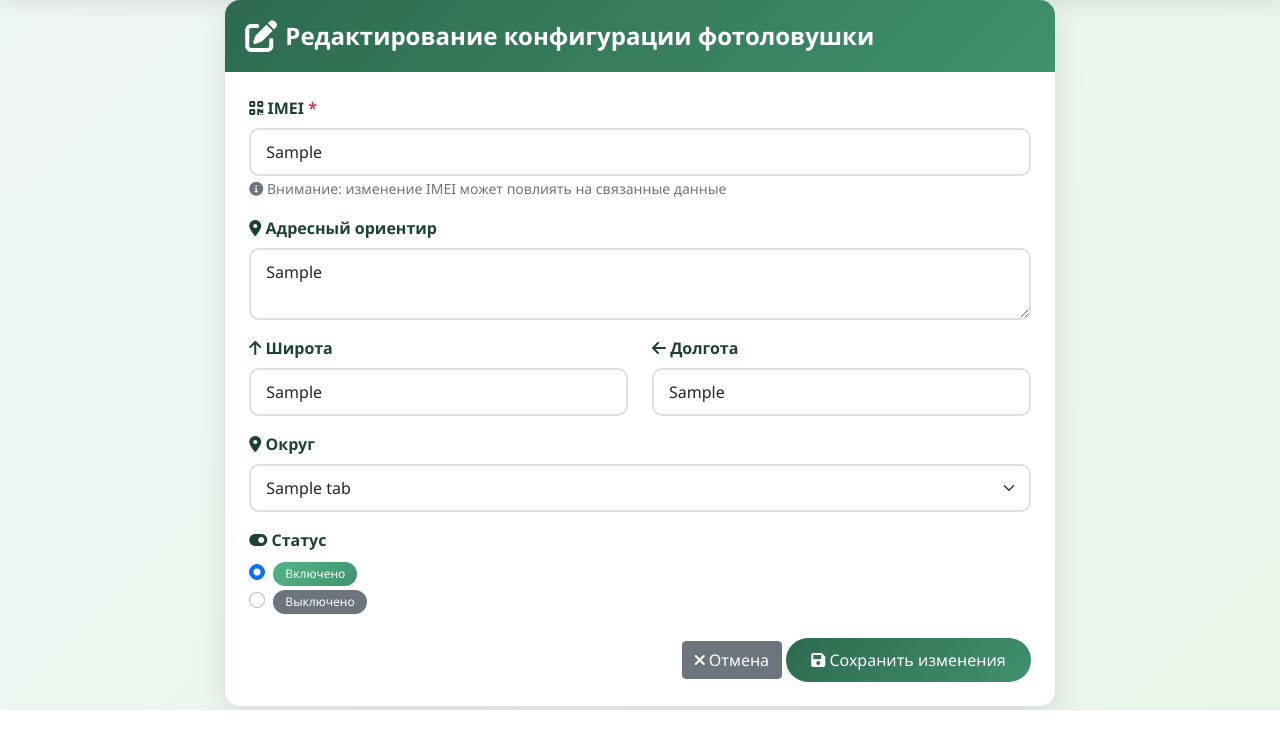
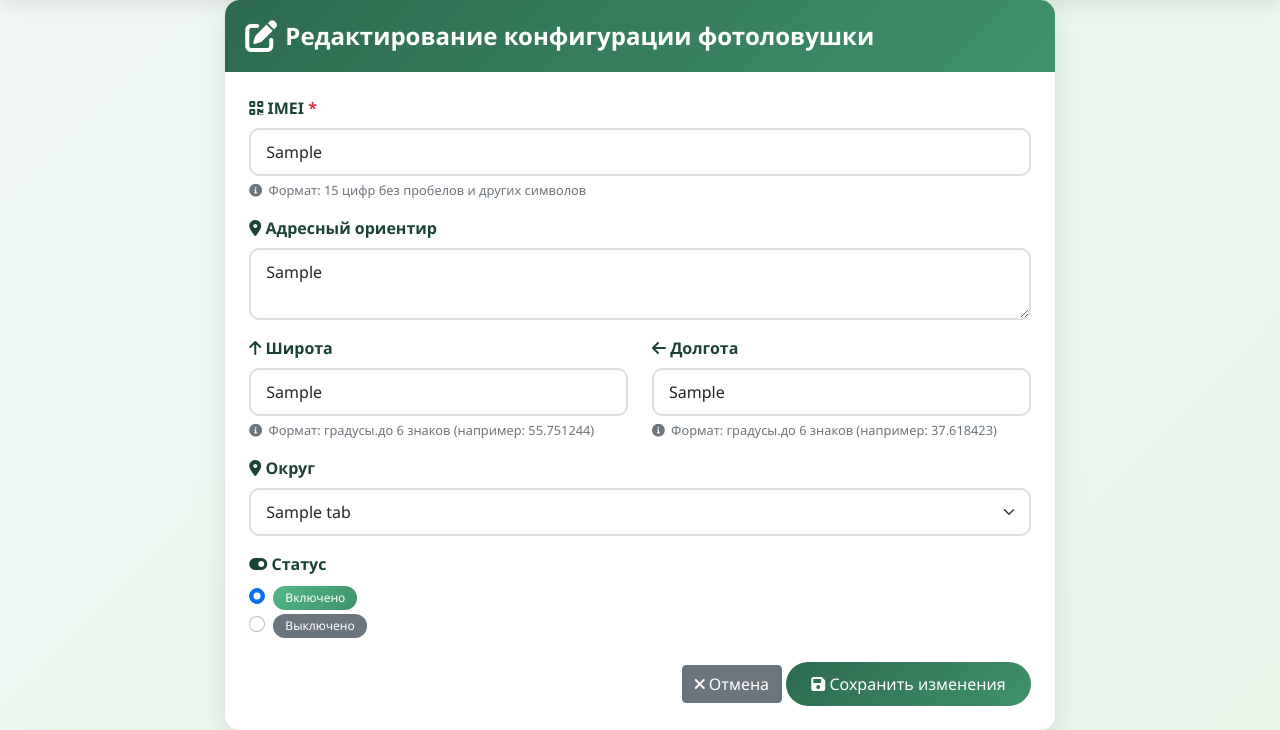
Before and after one commit to stavrtin/foto_conf, a Django app: page /edit-config/1/ in a window 1280 px wide. Shown: the part 90-820 px from the top of the page. Run offline with Django 5.2, Linux system fonts and the light colour scheme; a user stored in the database is signed in; tables that the repository leaves empty hold one stand-in row (values such as "Sample post").

Commit message:
Запрещение повторов при вводе IMEI

```diff
--- a/foto_config/app_foto_config/templates/input_config.html
+++ b/foto_config/app_foto_config/templates/input_config.html
@@ -2,6 +2,28 @@
 {% extends 'base.html' %}
 
 {% block title %}{% if is_edit %}Редактирование{% else %}Добавление{% endif %} конфигурации{% endblock %}
+
+{% block extra_css %}
+<style>
+    .field-hint {
+        font-size: 0.8rem;
+        color: #6c757d;
+        margin-top: 5px;
+    }
+    .field-hint i {
+        margin-right: 3px;
+    }
+    .errorlist {
+        color: #dc3545;
+        list-style: none;
+        padding-left: 0;
+        margin-top: 5px;
+    }
+    .errorlist li {
+        font-size: 0.85rem;
+    }
+</style>
+{% endblock %}
 
 {% block content %}
 <div class="row justify-content-center">
@@ -39,13 +61,13 @@
                                id="imei"
                                name="imei"
                                value="{% if config %}{{ config.imei }}{% elif form_data %}{{ form_data.imei }}{% endif %}"
-                               required
-                               placeholder="Введите IMEI фотоловушки">
-                        {% if is_edit %}
-                            <small class="text-muted">
-                                <i class="fas fa-info-circle"></i> Внимание: изменение IMEI может повлиять на связанные данные
-                            </small>
-                        {% endif %}
+                               placeholder="Введите 15 цифр"
+                               maxlength="15"
+                               pattern="\d{15}"
+                               required>
+                        <div class="field-hint">
+                            <i class="fas fa-info-circle"></i> Формат: 15 цифр без пробелов и других символов
+                        </div>
                     </div>
 
                     <div class="mb-3">
@@ -69,7 +91,11 @@
                                    id="lat"
                                    name="lat"
                                    value="{% if config %}{{ config.lat }}{% elif form_data %}{{ form_data.lat }}{% endif %}"
-                                   placeholder="Например: 55.751244">
+                                   placeholder="Например: 55.751244"
+                                   step="any">
+                            <div class="field-hint">
+                                <i class="fas fa-info-circle"></i> Формат: градусы.до 6 знаков (например: 55.751244)
+                            </div>
                         </div>
                         <div class="col-md-6">
                             <label for="long" class="form-label">
@@ -80,7 +106,11 @@
                                    id="long"
                                    name="long"
                                    value="{% if config %}{{ config.long }}{% elif form_data %}{{ form_data.long }}{% endif %}"
-                                   placeholder="Например: 37.618423">
+                                   placeholder="Например: 37.618423"
+                                   step="any">
+                            <div class="field-hint">
+                                <i class="fas fa-info-circle"></i> Формат: градусы.до 6 знаков (например: 37.618423)
+                            </div>
                         </div>
                     </div>
 
@@ -142,3 +172,38 @@
     </div>
 </div>
 {% endblock %}
+
+{% block extra_js %}
+<script>
+    // Дополнительная клиентская валидация для IMEI
+    document.getElementById('imei').addEventListener('input', function(e) {
+        this.value = this.value.replace(/[^0-9]/g, '').slice(0, 15);
+    });
+
+    // Валидация координат в реальном времени
+    function validateCoordinateInput(input) {
+        let value = input.value;
+        // Разрешаем только цифры, минус и точку
+        value = value.replace(/[^0-9.-]/g, '');
+        // Ограничиваем количество знаков после точки
+        if (value.includes('.')) {
+            let parts = value.split('.');
+            if (parts[1] && parts[1].length > 6) {
+                parts[1] = parts[1].slice(0, 6);
+                value = parts.join('.');
+            }
+        }
+        input.value = value;
+    }
+
+    const latInput = document.getElementById('lat');
+    const longInput = document.getElementById('long');
+
+    if (latInput) {
+        latInput.addEventListener('input', function() { validateCoordinateInput(this); });
+    }
+    if (longInput) {
+        longInput.addEventListener('input', function() { validateCoordinateInput(this); });
+    }
+</script>
+{% endblock %}
--- a/foto_config/app_foto_config/views.py
+++ b/foto_config/app_foto_config/views.py
@@ -1,3 +1,215 @@
+# # app_foto_config/views.py
+#
+# from django.shortcuts import render, redirect, get_object_or_404
+# from django.contrib.auth.decorators import login_required
+# from django.contrib import messages
+# from django.db.models import Q
+# from django.core.exceptions import PermissionDenied
+# from django.utils import timezone  # ДОБАВИТЬ ЭТОТ ИМПОРТ
+# from .models import ConfigTab, OkrugTab
+# from .forms import ConfigFilterForm
+# from datetime import datetime
+#
+#
+# # ========== ВСПОМОГАТЕЛЬНЫЕ ФУНКЦИИ ДЛЯ РАЗГРАНИЧЕНИЯ ДОСТУПА ==========
+#
+# def get_user_okrugs(user):
+#     """
+#     Возвращает QuerySet округов, доступных пользователю.
+#     Суперпользователь видит все округа.
+#     Обычный пользователь видит только округа, связанные с его группами.
+#     """
+#     if user.is_superuser:
+#         return OkrugTab.objects.all()
+#     user_group_ids = user.groups.values_list('id', flat=True)
+#     return OkrugTab.objects.filter(group_id__in=user_group_ids)
+#
+#
+# def check_okrug_access(user, okrug_id):
+#     """Проверяет, имеет ли пользователь доступ к указанному округу."""
+#     if user.is_superuser:
+#         return True
+#     return get_user_okrugs(user).filter(id=okrug_id).exists()
+#
+#
+# # ========== ОСНОВНЫЕ VIEW-ФУНКЦИИ ==========
+#
+# @login_required
+# def main_config(request):
+#     """Главная страница с таблицей конфигураций и фильтрацией"""
+#     user_okrugs = get_user_okrugs(request.user)
+#
+#     configurations = ConfigTab.objects.select_related('okrug').filter(
+#         okrug__in=user_okrugs
+#     )
+#
+#     filter_form = ConfigFilterForm(request.GET or None)
+#     filter_form.fields['okrug'].queryset = user_okrugs
+#
+#     if filter_form.is_valid():
+#         imei = filter_form.cleaned_data.get('imei')
+#         okrug = filter_form.cleaned_data.get('okrug')
+#
+#         if imei:
+#             configurations = configurations.filter(imei__icontains=imei)
+#         if okrug:
+#             configurations = configurations.filter(okrug=okrug)
+#
+#     context = {
+#         'configurations': configurations,
+#         'filter_form': filter_form,
+#     }
+#     return render(request, 'main_config.html', context)
+#
+#
+# @login_required
+# def add_config(request):
+#     """Страница добавления новой конфигурации"""
+#     user_okrugs = get_user_okrugs(request.user)
+#
+#     if not user_okrugs.exists() and not request.user.is_superuser:
+#         messages.error(request, 'У вас нет прав на добавление конфигураций')
+#         return redirect('main_config')
+#
+#     if request.method == 'POST':
+#         imei = request.POST.get('imei', '').strip()
+#         addr_orientir = request.POST.get('addr_orientir', '').strip()
+#         lat = request.POST.get('lat', '').strip()
+#         long = request.POST.get('long', '').strip()
+#         okrug_id = request.POST.get('okrug')
+#         status = request.POST.get('status', 'off')
+#
+#         errors = []
+#         if not imei:
+#             errors.append('Поле IMEI обязательно для заполнения')
+#         if ConfigTab.objects.filter(imei=imei).exists():
+#             errors.append(f'Фотоловушка с IMEI {imei} уже существует')
+#
+#         if okrug_id and not check_okrug_access(request.user, okrug_id):
+#             errors.append('У вас нет доступа к выбранному округу')
+#
+#         if errors:
+#             context = {
+#                 'errors': errors,
+#                 'okrugs': user_okrugs,
+#                 'form_data': request.POST,
+#             }
+#             return render(request, 'input_config.html', context)
+#
+#         # ИЗМЕНЕНИЕ: При создании записи autor_update не заполняем (будет null)
+#         config = ConfigTab(
+#             imei=imei,
+#             addr_orientir=addr_orientir,
+#             lat=lat,
+#             long=long,
+#             status=status,
+#             autor=request.user.username,
+#             # date_update заполнится автоматически (auto_now=True)
+#             # autor_update оставляем пустым при создании
+#         )
+#
+#         if okrug_id:
+#             try:
+#                 config.okrug = OkrugTab.objects.get(id=okrug_id)
+#             except OkrugTab.DoesNotExist:
+#                 pass
+#
+#         config.save()
+#         messages.success(request, f'Конфигурация для фотоловушки {imei} успешно создана')
+#         return redirect('main_config')
+#
+#     else:
+#         context = {
+#             'okrugs': user_okrugs,
+#             'status_choices': ConfigTab.STATUS_CHOICES,
+#         }
+#         return render(request, 'input_config.html', context)
+#
+#
+# @login_required
+# def edit_config(request, pk):
+#     """Редактирование существующей конфигурации"""
+#     config = get_object_or_404(ConfigTab, pk=pk)
+#
+#     if not check_okrug_access(request.user, config.okrug.id) and not request.user.is_superuser:
+#         raise PermissionDenied("У вас нет прав на редактирование этой конфигурации")
+#
+#     user_okrugs = get_user_okrugs(request.user)
+#
+#     if request.method == 'POST':
+#         new_imei = request.POST.get('imei', '').strip()
+#         old_imei = config.imei
+#
+#         errors = []
+#         if not new_imei:
+#             errors.append('Поле IMEI обязательно для заполнения')
+#         if new_imei and new_imei != old_imei:
+#             if ConfigTab.objects.filter(imei=new_imei).exists():
+#                 errors.append(f'Фотоловушка с IMEI {new_imei} уже существует')
+#
+#         new_okrug_id = request.POST.get('okrug')
+#         if new_okrug_id and not check_okrug_access(request.user, new_okrug_id):
+#             errors.append('У вас нет доступа к выбранному округу')
+#
+#         if errors:
+#             context = {
+#                 'config': config,
+#                 'okrugs': user_okrugs,
+#                 'status_choices': ConfigTab.STATUS_CHOICES,
+#                 'is_edit': True,
+#                 'errors': errors,
+#             }
+#             return render(request, 'input_config.html', context)
+#
+#         # Обновляем данные
+#         config.imei = new_imei
+#         config.addr_orientir = request.POST.get('addr_orientir', config.addr_orientir).strip()
+#         config.lat = request.POST.get('lat', config.lat).strip()
+#         config.long = request.POST.get('long', config.long).strip()
+#         config.status = request.POST.get('status', config.status)
+#
+#         # ИЗМЕНЕНИЕ: Записываем автора изменения
+#         config.autor_update = request.user.username
+#         # date_update обновится автоматически (auto_now=True)
+#
+#         okrug_id = request.POST.get('okrug')
+#         if okrug_id:
+#             try:
+#                 config.okrug = OkrugTab.objects.get(id=okrug_id)
+#             except OkrugTab.DoesNotExist:
+#                 pass
+#         else:
+#             config.okrug = None
+#
+#         config.save()
+#         messages.success(request, f'Конфигурация для фотоловушки {config.imei} успешно обновлена')
+#         return redirect('main_config')
+#
+#     else:
+#         context = {
+#             'config': config,
+#             'okrugs': user_okrugs,
+#             'status_choices': ConfigTab.STATUS_CHOICES,
+#             'is_edit': True,
+#         }
+#         return render(request, 'input_config.html', context)
+#
+#
+# @login_required
+# def delete_config(request, pk):
+#     """Удаление конфигурации"""
+#     config = get_object_or_404(ConfigTab, pk=pk)
+#
+#     if not check_okrug_access(request.user, config.okrug.id) and not request.user.is_superuser:
+#         raise PermissionDenied("У вас нет прав на удаление этой конфигурации")
+#
+#     if request.method == 'POST':
+#         imei = config.imei
+#         config.delete()
+#         messages.success(request, f'Конфигурация для фотоловушки {imei} успешно удалена')
+#         return redirect('main_config')
+#
+#     return render(request, 'confirm_delete.html', {'config': config})
 # app_foto_config/views.py
 
 from django.shortcuts import render, redirect, get_object_or_404
@@ -5,10 +217,72 @@ from django.contrib.auth.decorators import login_required
 from django.contrib import messages
 from django.db.models import Q
 from django.core.exceptions import PermissionDenied
-from django.utils import timezone  # ДОБАВИТЬ ЭТОТ ИМПОРТ
+from django.utils import timezone
 from .models import ConfigTab, OkrugTab
 from .forms import ConfigFilterForm
 from datetime import datetime
+import re
+
+
+# ========== ВСПОМОГАТЕЛЬНЫЕ ФУНКЦИИ ДЛЯ ВАЛИДАЦИИ ==========
+
+def validate_imei(imei):
+    """
+    Проверяет корректность IMEI:
+    - 15 цифр
+    - нет пробелов и других символов
+    """
+    # Удаляем пробелы
+    imei = imei.strip()
+
+    # Проверяем, что состоит только из цифр
+    if not imei.isdigit():
+        return False, "IMEI должен содержать только цифры"
+
+    # Проверяем длину
+    if len(imei) != 15:
+        return False, f"IMEI должен содержать ровно 15 цифр (сейчас {len(imei)})"
+
+    return True, imei
+
+
+def validate_coordinate(value, field_name):
+    """
+    Проверяет корректность координат:
+    - формат чч.чччччч (до 6 знаков после точки)
+    - обрезает лишние знаки после точки
+    """
+    if not value:
+        return True, value
+
+    # Удаляем пробелы
+    value = value.strip().replace(' ', '')
+
+    # Проверяем формат (число с точкой)
+    pattern = r'^-?\d+\.?\d*$'
+    if not re.match(pattern, value):
+        return False, f"{field_name} должен быть в формате число.число (например: 55.751244)"
+
+    # Разделяем на целую и дробную части
+    if '.' in value:
+        parts = value.split('.')
+        integer_part = parts[0]
+        fractional_part = parts[1][:6]  # Обрезаем до 6 знаков
+        normalized_value = f"{integer_part}.{fractional_part}"
+    else:
+        normalized_value = value
+
+    return True, normalized_value
+
+
+def check_imei_exists(imei, exclude_id=None):
+    """
+    Проверяет существование IMEI в БД (независимо от округа)
+    """
+    query = ConfigTab.objects.filter(imei=imei)
+    if exclude_id:
+        query = query.exclude(id=exclude_id)
+    return query.exists()
 
 
 # ========== ВСПОМОГАТЕЛЬНЫЕ ФУНКЦИИ ДЛЯ РАЗГРАНИЧЕНИЯ ДОСТУПА ==========
@@ -64,7 +338,7 @@ def main_config(request):
 
 @login_required
 def add_config(request):
-    """Страница добавления новой конфигурации"""
+    """Страница добавления новой конфигурации (без использования форм)"""
     user_okrugs = get_user_okrugs(request.user)
 
     if not user_okrugs.exists() and not request.user.is_superuser:
@@ -72,19 +346,40 @@ def add_config(request):
         return redirect('main_config')
 
     if request.method == 'POST':
-        imei = request.POST.get('imei', '').strip()
+        # Получаем данные из POST запроса
+        imei_raw = request.POST.get('imei', '').strip()
         addr_orientir = request.POST.get('addr_orientir', '').strip()
-        lat = request.POST.get('lat', '').strip()
-        long = request.POST.get('long', '').strip()
+        lat_raw = request.POST.get('lat', '').strip()
+        long_raw = request.POST.get('long', '').strip()
         okrug_id = request.POST.get('okrug')
         status = request.POST.get('status', 'off')
 
         errors = []
-        if not imei:
+
+        # 1. Валидация IMEI
+        imei_valid, imei_result = validate_imei(imei_raw)
+        if not imei_valid:
+            errors.append(imei_result)
+        else:
+            imei = imei_result
+            # Проверка на дубликат IMEI (независимо от округа)
+            if check_imei_exists(imei):
+                errors.append(f'Фотоловушка с IMEI {imei} уже существует в базе данных')
+
+        # 2. Валидация координат
+        lat_valid, lat = validate_coordinate(lat_raw, 'Широта')
+        if not lat_valid:
+            errors.append(lat_valid)
+
+        long_valid, long = validate_coordinate(long_raw, 'Долгота')
+        if not long_valid:
+            errors.append(long_valid)
+
+        # 3. Проверка обязательных полей
+        if not imei_raw:
             errors.append('Поле IMEI обязательно для заполнения')
-        if ConfigTab.objects.filter(imei=imei).exists():
-            errors.append(f'Фотоловушка с IMEI {imei} уже существует')
 
+        # 4. Проверка доступа к округу
         if okrug_id and not check_okrug_access(request.user, okrug_id):
             errors.append('У вас нет доступа к выбранному округу')
 
@@ -96,16 +391,14 @@ def add_config(request):
             }
             return render(request, 'input_config.html', context)
 
-        # ИЗМЕНЕНИЕ: При создании записи autor_update не заполняем (будет null)
+        # Создаем новую запись
         config = ConfigTab(
             imei=imei,
             addr_orientir=addr_orientir,
-            lat=lat,
-            long=long,
+            lat=lat if lat else None,
+            long=long if long else None,
             status=status,
             autor=request.user.username,
-            # date_update заполнится автоматически (auto_now=True)
-            # autor_update оставляем пустым при создании
         )
 
         if okrug_id:
@@ -119,6 +412,7 @@ def add_config(request):
         return redirect('main_config')
 
     else:
+        # GET запрос - показываем форму
         context = {
             'okrugs': user_okrugs,
             'status_choices': ConfigTab.STATUS_CHOICES,
@@ -137,16 +431,36 @@ def edit_config(request, pk):
     user_okrugs = get_user_okrugs(request.user)
 
     if request.method == 'POST':
-        new_imei = request.POST.get('imei', '').strip()
+        # Получаем данные
+        new_imei_raw = request.POST.get('imei', '').strip()
         old_imei = config.imei
 
         errors = []
-        if not new_imei:
+
+        # 1. Валидация IMEI
+        imei_valid, imei_result = validate_imei(new_imei_raw)
+        if not imei_valid:
+            errors.append(imei_result)
+        else:
+            new_imei = imei_result
+            # Проверка на дубликат (исключая текущую запись)
+            if new_imei != old_imei and check_imei_exists(new_imei, exclude_id=config.id):
+                errors.append(f'Фотоловушка с IMEI {new_imei} уже существует в базе данных')
+
+        # 2. Валидация координат
+        lat_valid, lat = validate_coordinate(request.POST.get('lat', '').strip(), 'Широта')
+        if not lat_valid:
+            errors.append(lat_valid)
+
+        long_valid, long = validate_coordinate(request.POST.get('long', '').strip(), 'Долгота')
+        if not long_valid:
+            errors.append(long_valid)
+
+        # 3. Проверка обязательных полей
+        if not new_imei_raw:
             errors.append('Поле IMEI обязательно для заполнения')
-        if new_imei and new_imei != old_imei:
-            if ConfigTab.objects.filter(imei=new_imei).exists():
-                errors.append(f'Фотоловушка с IMEI {new_imei} уже существует')
 
+        # 4. Проверка доступа к новому округу
         new_okrug_id = request.POST.get('okrug')
         if new_okrug_id and not check_okrug_access(request.user, new_okrug_id):
             errors.append('У вас нет доступа к выбранному округу')
@@ -164,13 +478,12 @@ def edit_config(request, pk):
         # Обновляем данные
         config.imei = new_imei
         config.addr_orientir = request.POST.get('addr_orientir', config.addr_orientir).strip()
-        config.lat = request.POST.get('lat', config.lat).strip()
-        config.long = request.POST.get('long', config.long).strip()
+        config.lat = lat if lat else None
+        config.long = long if long else None
         config.status = request.POST.get('status', config.status)
 
-        # ИЗМЕНЕНИЕ: Записываем автора изменения
+        # Записываем автора изменения
         config.autor_update = request.user.username
-        # date_update обновится автоматически (auto_now=True)
 
         okrug_id = request.POST.get('okrug')
         if okrug_id:
```
Also changed, not shown: foto_config/foto_config/routers.py (added, +7 -0 lines).
